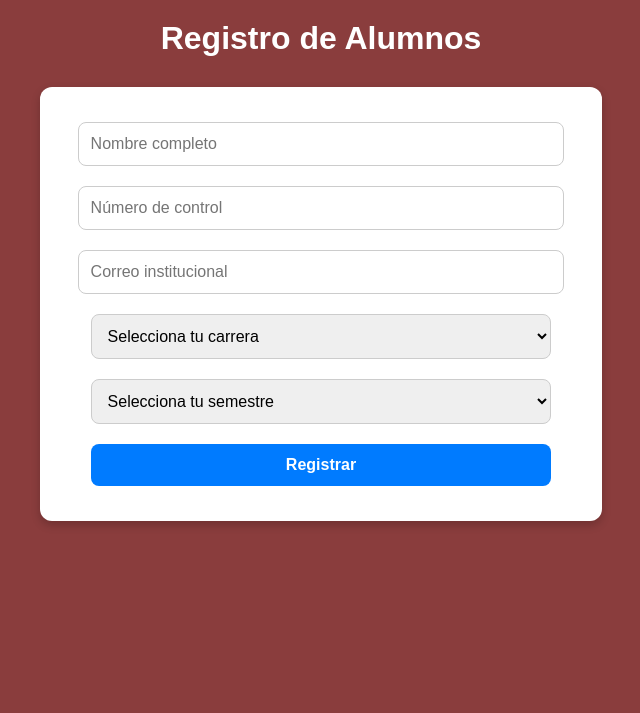
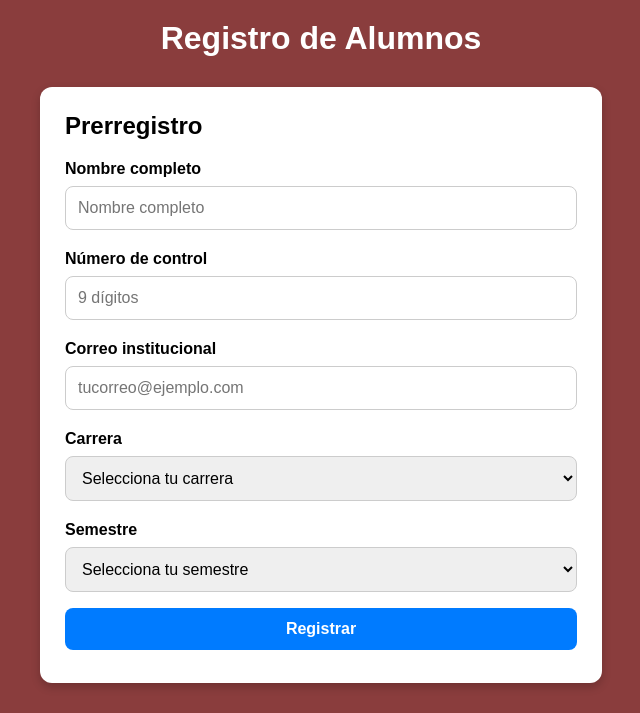
Before and after one commit to mirandaEN/Sistema-para-Laboratorio-Electr-nica-Anal-gica, a Flask app: page /registro_alumno in a window 1280 px wide. Shown: the part 143-856 px from the top of the page, without its empty margins (319-959 px from the left). Before the commit the page ends 669 px from the top, so only its background shows below. Run offline with Flask 3, Linux system fonts and the light colour scheme.

Commit message:
correcciones

```diff
--- a/app.py
+++ b/app.py
@@ -13,77 +13,66 @@ db_user = 'JEFE_LAB'
 db_password = 'jefe123'
 dsn = 'localhost:1521/XEPDB1'
 
-# funciones de base de datos
+# función para obtener conexión
+def _conn():
+    return cx_Oracle.connect(user=db_user, password=db_password, dsn=dsn)
+
+#funciones de base de datos
 def validar_usuario(usuario, contrasena):
     """Valida login y devuelve tipo si usuario y contraseña son correctos"""
     try:
-        connection = cx_Oracle.connect(user=db_user, password=db_password, dsn=dsn)
-        cursor = connection.cursor()
-        cursor.execute("""
-            SELECT tipo
-            FROM usuarios
-            WHERE usuario = :usr AND contrasena = :pwd
-        """, usr=usuario, pwd=contrasena)
-        result = cursor.fetchone()
-        cursor.close()
-        connection.close()
-        if result:
-            return int(result[0])
-        else:
-            return None
+        with _conn() as connection:
+            with connection.cursor() as cursor:
+                cursor.execute("""
+                    SELECT tipo
+                    FROM usuarios
+                    WHERE usuario = :usr AND contrasena = :pwd
+                """, usr=usuario, pwd=contrasena)
+                result = cursor.fetchone()
+                return int(result[0]) if result else None
     except cx_Oracle.DatabaseError as e:
-        print("Error al conectar a Oracle:", e)
+        print("Error Oracle en validar_usuario:", e)
         return None
 
 
 def usuario_existe(usuario):
     """Verifica si un usuario existe (sin validar contraseña)"""
     try:
-        connection = cx_Oracle.connect(user=db_user, password=db_password, dsn=dsn)
-        cursor = connection.cursor()
-        cursor.execute("SELECT 1 FROM usuarios WHERE usuario = :usr", usr=usuario)
-        result = cursor.fetchone()
-        cursor.close()
-        connection.close()
-        return result is not None
+        with _conn() as connection:
+            with connection.cursor() as cursor:
+                cursor.execute("SELECT 1 FROM usuarios WHERE usuario = :usr", usr=usuario)
+                return cursor.fetchone() is not None
     except cx_Oracle.DatabaseError as e:
-        print("Error al consultar usuario:", e)
+        print("Error Oracle en usuario_existe:", e)
         return False
 
 
 def registrar_alumno(nombre, numero_control, correo, especialidad, semestre):
     """Inserta un alumno en la tabla alumnos"""
     try:
-        connection = cx_Oracle.connect(user=db_user, password=db_password, dsn=dsn)
-        cursor = connection.cursor()
+        with _conn() as connection:
+            with connection.cursor() as cursor:
+                # verificar si ya existe (por número de control o correo)
+                cursor.execute("""
+                    SELECT COUNT(*) FROM alumnos
+                    WHERE numerocontrol = :nc OR correo = :cr
+                """, nc=numero_control, cr=correo)
+                existe = cursor.fetchone()[0]
+                if existe > 0:
+                    return "duplicado"
 
-        # verificar si ya existe (por número de control o correo)
-        cursor.execute("""
-            SELECT COUNT(*) FROM alumnos
-            WHERE numerocontrol = :nc OR correo = :cr
-        """, nc=numero_control, cr=correo)
-        existe = cursor.fetchone()[0]
-        if existe > 0:
-            cursor.close()
-            connection.close()
-            return "duplicado"
-
-        # insertar alumno
-        cursor.execute("""
-            INSERT INTO alumnos (nombre, numerocontrol, correo, especialidad, semestre)
-            VALUES (:nombre, :nc, :cr, :esp, :sem)
-        """, nombre=nombre, nc=numero_control, cr=correo, esp=especialidad, sem=semestre)
-
-        connection.commit()
-        cursor.close()
-        connection.close()
-        return "ok"
-
+                # insertar alumno
+                cursor.execute("""
+                    INSERT INTO alumnos (nombre, numerocontrol, correo, especialidad, semestre)
+                    VALUES (:nombre, :nc, :cr, :esp, :sem)
+                """, nombre=nombre, nc=numero_control, cr=correo, esp=especialidad, sem=semestre)
+                connection.commit()
+                return "ok"
     except cx_Oracle.DatabaseError as e:
-        print("Error al insertar alumno:", e)
+        print("Error Oracle en registrar_alumno:", e)
         return "error"
 
-# login jefe/auxiliar
+#rutas de la aplicación
 @app.route("/", methods=["GET", "POST"])
 def login():
     """Login jefe/auxiliar"""
@@ -96,7 +85,6 @@ def login():
             flash("El usuario solo puede contener letras")
             return render_template("inicioAdmin.html")
 
-        # Casos de prueba
         if not usuario and not contrasena:
             flash("Ingresa tu usuario y contraseña")
         elif usuario and not contrasena:
@@ -118,16 +106,17 @@ def login():
 
     return render_template("inicioAdmin.html")
 
-# rutas de interfaces
+
 @app.route("/interface_admin")
 def interface_admin():
     return render_template("interfaceAdmin.html")
+
 
 @app.route("/interface_aux")
 def interface_aux():
     return render_template("interfaceAux.html")
 
-# alumnos dirección
+
 @app.route("/registro_alumno", methods=["GET", "POST"])
 def registro_alumno():
     """Registro de alumnos"""
@@ -138,7 +127,6 @@ def registro_alumno():
         especialidad = request.form.get("carrera", "").strip()
         semestre = request.form.get("semestre", "").strip()
 
-        # validaciones
         if not nombre or not numero_control or not correo or not especialidad or not semestre:
             flash("Completa los campos faltantes")
             return render_template("inicioAlumno.html")
@@ -155,7 +143,6 @@ def registro_alumno():
             flash("Verifica el formato de los datos ingresados")
             return render_template("inicioAlumno.html")
 
-        # registrar
         resultado = registrar_alumno(nombre, numero_control, correo, especialidad, int(semestre))
 
         if resultado == "duplicado":
@@ -164,8 +151,10 @@ def registro_alumno():
             flash("Te haz registrado con éxito", "success")
         else:
             flash("Error al registrar alumno. Intenta de nuevo.", "error")
+
     return render_template("inicioAlumno.html")
 
-# correr programa
+
+# Ejecutar la aplicación
 if __name__ == "__main__":
     app.run(debug=True)
--- a/templates/inicioAlumno.html
+++ b/templates/inicioAlumno.html
@@ -31,14 +28,21 @@
       padding: 25px;
       margin: 30px auto;
       width: 40%;
+      min-width: 320px;
       border-radius: 12px;
       box-shadow: 0px 4px 10px rgba(0,0,0,0.2);
+      text-align: left;
     }
 
+    .form-container h2 { margin-top: 0; }
+
+    label { font-weight: 600; display:block; margin-top: 12px; }
+
     input, select, button {
-      width: 90%;
+      width: 100%;
+      box-sizing: border-box;
       padding: 12px;
-      margin: 10px 0;
+      margin: 8px 0;
       border-radius: 8px;
       border: 1px solid #ccc;
       font-size: 16px;
@@ -83,27 +91,34 @@
   {% endwith %}
 
   <div class="form-container">
-    <form method="POST">
-      <input type="text" name="nombre" placeholder="Nombre completo" maxlength="50"
-      oninput="this.value = this.value.replace(/[0-9]/g, '')">
-      <input type="text" name="numero_control" placeholder="Número de control" maxlength="9"
-      oninput="this.value = this.value.replace(/[^A-Za-z0-9]/g, '')">
+    <h2>Prerregistro</h2>
+    <form method="POST" action="/registro_alumno" novalidate>
+      <label for="nombre">Nombre completo</label>
+      <input type="text" id="nombre" name="nombre" placeholder="Nombre completo" maxlength="50"
+             oninput="this.value = this.value.replace(/[0-9]/g, '')" required>
 
-      <input type="text" name="correo" placeholder="Correo institucional" maxlength="100">
+      <label for="numero_control">Número de control</label>
+      <input type="text" id="numero_control" name="numero_control" placeholder="9 dígitos" maxlength="9"
+             oninput="this.value = this.value.replace(/[^0-9]/g, '')" required>
 
-      <select name="carrera">
+      <label for="correo">Correo institucional</label>
+      <input type="email" id="correo" name="correo" placeholder="tucorreo@ejemplo.com" maxlength="100" required>
+
+      <label for="carrera">Carrera</label>
+      <select id="carrera" name="carrera" required>
         <option value="">Selecciona tu carrera</option>
-        <option value="sistemas">Sistemas</option>
-        <option value="industrial">Industrial</option>
-        <option value="gestion">Gestión</option>
-        <option value="materiales">Materiales</option>
-        <option value="electronica">Electrónica</option>
-        <option value="mecatronica">Mecatrónica</option>
-        <option value="electrica">Eléctrica</option>
-        <option value="mecanica">Mecánica</option>
+        <option value="ISC">Sistemas</option>
+        <option value="II">Industrial</option>
+        <option value="IG">Gestión</option>
+        <option value="IM">Materiales</option>
+        <option value="EL">Electrónica</option>
+        <option value="MECA">Mecatrónica</option>
+        <option value="ELEC">Eléctrica</option>
+        <option value="MEC">Mecánica</option>
       </select>
 
-      <select name="semestre">
+      <label for="semestre">Semestre</label>
+      <select id="semestre" name="semestre" required>
         <option value="">Selecciona tu semestre</option>
         {% for i in range(1,14) %}
           <option value="{{ i }}">{{ i }}</option>
```
Also changed, not shown: other parts of templates/inicioAlumno.html (+15 -14 lines), templates/InicioAdmin.html (+10 -0 lines).
